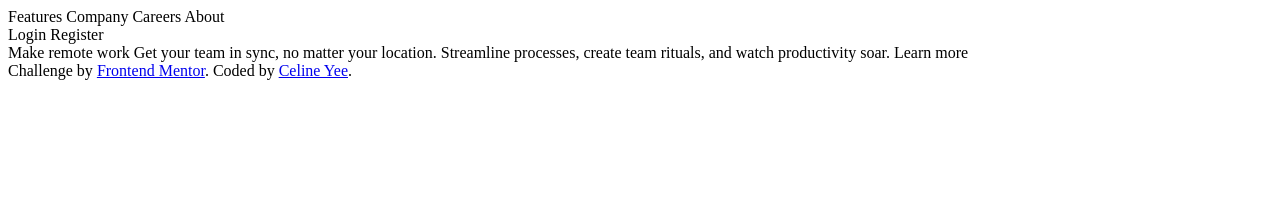
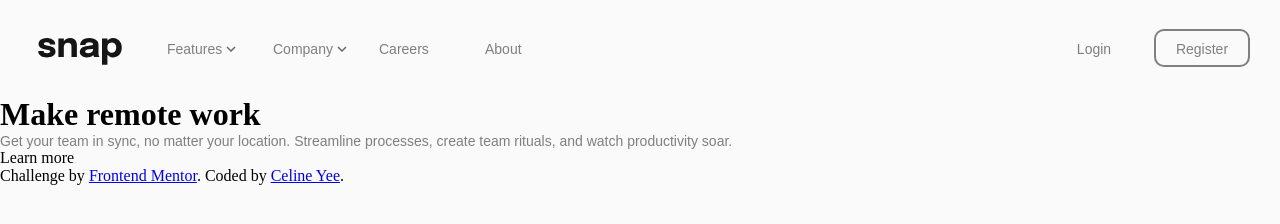
Before and after one commit to cmetramexs/FrontendMentor_IntroSectionWithDropdown, a plain HTML site: page index.html in a window 1280 px wide. Drawn offline with Linux system fonts and the light colour scheme.

Commit message:
task(hero): implemented inactive main navbar

```diff
--- a/index.html
+++ b/index.html
@@ -14,23 +14,39 @@
 
   <div class="hero">
     <div class="nav-menu">
-      Features
-      Company
-      Careers
-      About
+      <img class="logo" src="./images/logo.svg" alt="Snap logo">
+      <div class="menu-item">
+        <p>Features</p>
+        <img class="arrow-icon" src="./images/icon-arrow-down.svg" alt="Simple down arrow icon">
+      </div>
+      <div class="menu-item">
+        <p>Company</p>
+        <img class="arrow-icon" src="./images/icon-arrow-down.svg" alt="Simple down arrow icon">
+      </div>
+      <div class="menu-item">
+        <p>Careers</p>
+      </div>
+      <div class="menu-item">
+        <p>About</p>
+      </div>
     </div>
-    <div class="user-iam">
-      Login
-      Register
+    <div class="nav-menu" id="user-iam">
+      <div class="menu-item">
+        <p>Login</p>
+      </div>
+      <div class="outline-button">
+        <p>Register</p>
+      </div>
     </div>
   </div>
 
   <div class="page">
     <div class="left-content">
-      Make remote work
+      <h1>Make remote work</h1>
 
-      Get your team in sync, no matter your location. Streamline processes,
-      create team rituals, and watch productivity soar.
+      <p>
+        Get your team in sync, no matter your location. Streamline processes, create team rituals, and watch productivity soar.
+      </p>
 
       Learn more
     </div>
--- a/style.css
+++ b/style.css
@@ -1,7 +1,68 @@
-.hero{}
-  .nav-menu{}
-  .user-iam{}
-.user-iam{}
+/*DEBUG*/
+/*
+{
+  border: 1px solid black;
+}
+*/
+
+:root {
+  --inactive: #7f7f7f;
+  --active: #121212;
+
+}
+* {
+  margin: 0;
+  padding: 0;
+}
+/* General */
+body {
+  background: #fafafa;
+}
+
+/* Text */
+p {
+  font-family: 'Poppins', sans-serif;
+  font-size: 14px;
+  text-decoration: none;
+  color: var(--inactive);
+}
+
+/* Common Components */
+.outline-button {
+  border: 2px solid var(--inactive);
+  border-radius: 10px;
+}
+
+/* Div-Specific */
+.hero {
+  min-height: 10vh;
+  padding: 8px 25px;
+  display: flex;
+  align-items: center;
+  justify-content: space-between;
+  position: relative;
+}
+.hero * {
+  display: inline-block;
+  vertical-align: middle;
+}
+  .nav-menu>* {
+    min-width: 76px;
+    margin: 2px 5px;
+    padding: 8px;
+
+    cursor: pointer;
+  }
+    .logo {
+      padding-top: 15px;
+      margin-right: 20px;
+    }
+  #user-iam>* {
+    text-align: center;
+
+    cursor: pointer;
+  }
+
 .page{}
   .left-content{}
   .right-content{}
```
